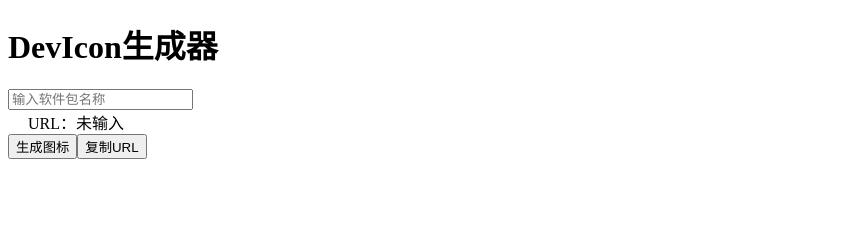
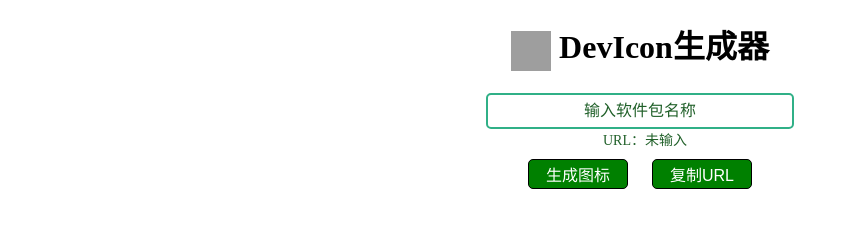
Before and after one commit to 6871296/devicon-gen, a plain HTML site: page index.html in a window 1280 px wide. Shown: the whole page, without its empty margins (0-849 px from the left). Drawn offline with Linux system fonts and the light colour scheme; grey boxes are pictures that could not be loaded.

Commit message:
bugfix+CSS

```diff
--- a/index.html
+++ b/index.html
@@ -3,27 +3,89 @@
     <head>
         <meta charset="UTF-8">
         <title>DevIcon生成器</title>
+        <style>
+            body{
+                background-size: cover;
+                text-align: center;
+            }
+            img{
+                width: 30;
+                height: 30;
+                vertical-align: middle;
+            }
+            input{
+                width: 300px;
+                height: 30px;
+                font-size: 18px;
+                text-align: center;
+                border: #30b087 2px solid;
+                border-radius: 5px;
+            }
+            input:focus{
+                outline: none;
+                border: 2px solid #50d0a7;
+                background-color: aquamarine;
+            }
+            input::placeholder{
+                font-size: 16px;
+                color: #206029;
+            }
+            button{
+                width: 100px;
+                height: 30px;
+                font-size: 16px;
+                margin: 10px;
+                background-color:green;
+                color: white;
+                border: 1px solid #000000;
+                border-radius: 5px;
+            }
+            button:hover{
+                background-color: #20a020;
+                cursor: pointer;
+            }
+            #urlDisplay{
+                font-size: 14px;
+                margin:10px 10px 10px 20px;
+            }
+            #iconDisplay{
+                margin-top: 20px;
+            }
+        </style>
+    </head>
+    <body>
+        <h1>
+            <img src="https://avatars.githubusercontent.com/u/66767815?s=200&v=4" height="40" width="40">
+            DevIcon<strong>生成器</strong>
+        </h1>
+        <font id="JSEnableCheck" color="red">JavaScript似乎未启用，请启用后刷新再试</font><!--写noscript不能展示其他内容-->
+        <input type="text" id="input" placeholder="输入软件包名称"><br>
+        <span id="urlDisplay" style="color:#206029">URL：未输入</span><br>
+        <button onclick="gen()">生成图标</button> <button id="generateBtn" onclick="copy()">复制URL</button>
+        <img id="iconDisplay" alt="DevIcon图标将显示在这里" style="display:none;">
         <script>
+            document.getElementById('JSEnableCheck').style.display = 'none';
+            console.log('JavaScript已启用，页面加载成功');
             function gen(){
-                const name = document.getElementById('input').textContent;
-                const iconUrl = `https://raw.githubusercontent.com/devicons/devicon/refs/heads/master/icons/${name}/${name}-original.svg`;
+                const name = document.getElementById('input').value;
+                const iconUrl = 'https://raw.githubusercontent.com/devicons/devicon/refs/heads/master/icons/'+name+'/'+name+'-original.svg';
                 const iconDisplay = document.getElementById('iconDisplay').src = iconUrl;
                 document.getElementById('iconDisplay').style.display = 'block';
                 document.getElementById('urlDisplay').textContent = iconUrl;
                 console.log('已生成软件包'+name+'的DevIcon URL：' + iconUrl);
             }
             function copy(){
-                const name = document.getElementById('input').textContent;
+                const name = document.getElementById('input').value;
                 if(name === ''){
                     alert('未输入软件包名称！');
                     console.log('未输入软件包名称，复制操作取消');
                     return;
                 }else if(name===!''){
-                    const name = document.getElementById('input').textContent;
                     const iconUrl = `https://raw.githubusercontent.com/devicons/devicon/refs/heads/master/icons/${name}/${name}-original.svg`;
                     document.getElementById('iconDisplay').src = iconUrl;
                     if(!navigator.clipboard){
                         alert('浏览器版本过旧，不支持自动复制，请手动复制');
+                        document.getElementById('generateBtn').textContent = '❌复制失败';
                         console.log('浏览器不支持Clipboard API，自动复制失败');
                         return;
                     }else{
@@ -36,15 +98,6 @@
                     }
                 }
             }
-            document.getElementById('generateBtn').addEventListener('click',gen());
-            document.getElementById('copyURLBtn').addEventListener('click',copy());
         </script><!--写完后的唯一感觉：JavaScript Debug太难了！！！但这是我自学的第一门语言-->
-    </head>
-    <body>
-        <h1>DevIcon生成器</h1>
-        <input type="text" id="input" placeholder="输入软件包名称"><br>
-        <span id="urlDisplay" style="margin-left:20px;">URL：未输入</span><br>
-        <button id="generateBtn">生成图标</button><button id="copyURLBtn">复制URL</button>
-        <img id="iconDisplay" alt="DevIcon图标将显示在这里" style="display:none; margin-top:20px;">
     </body>
 </html>
```
